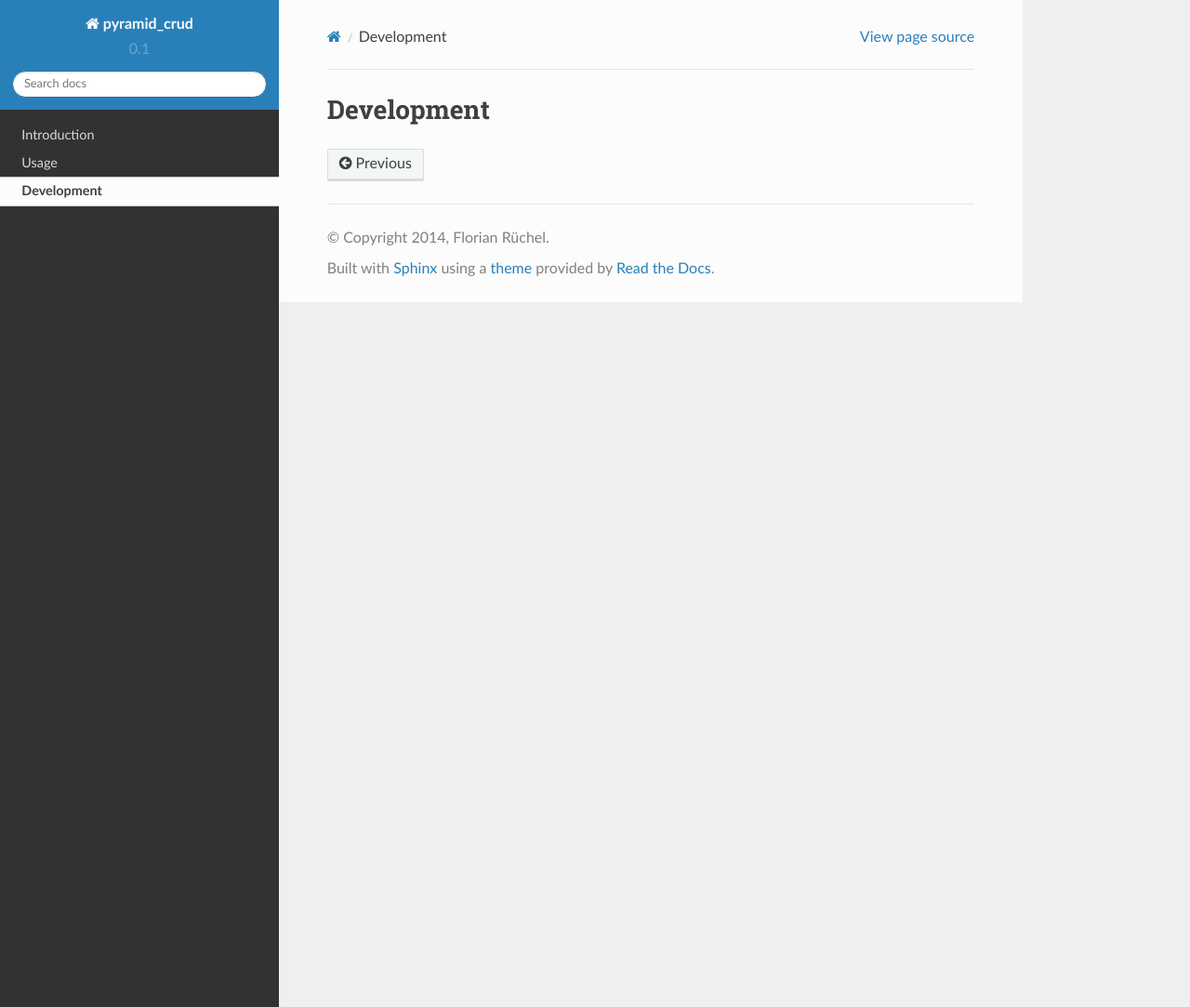
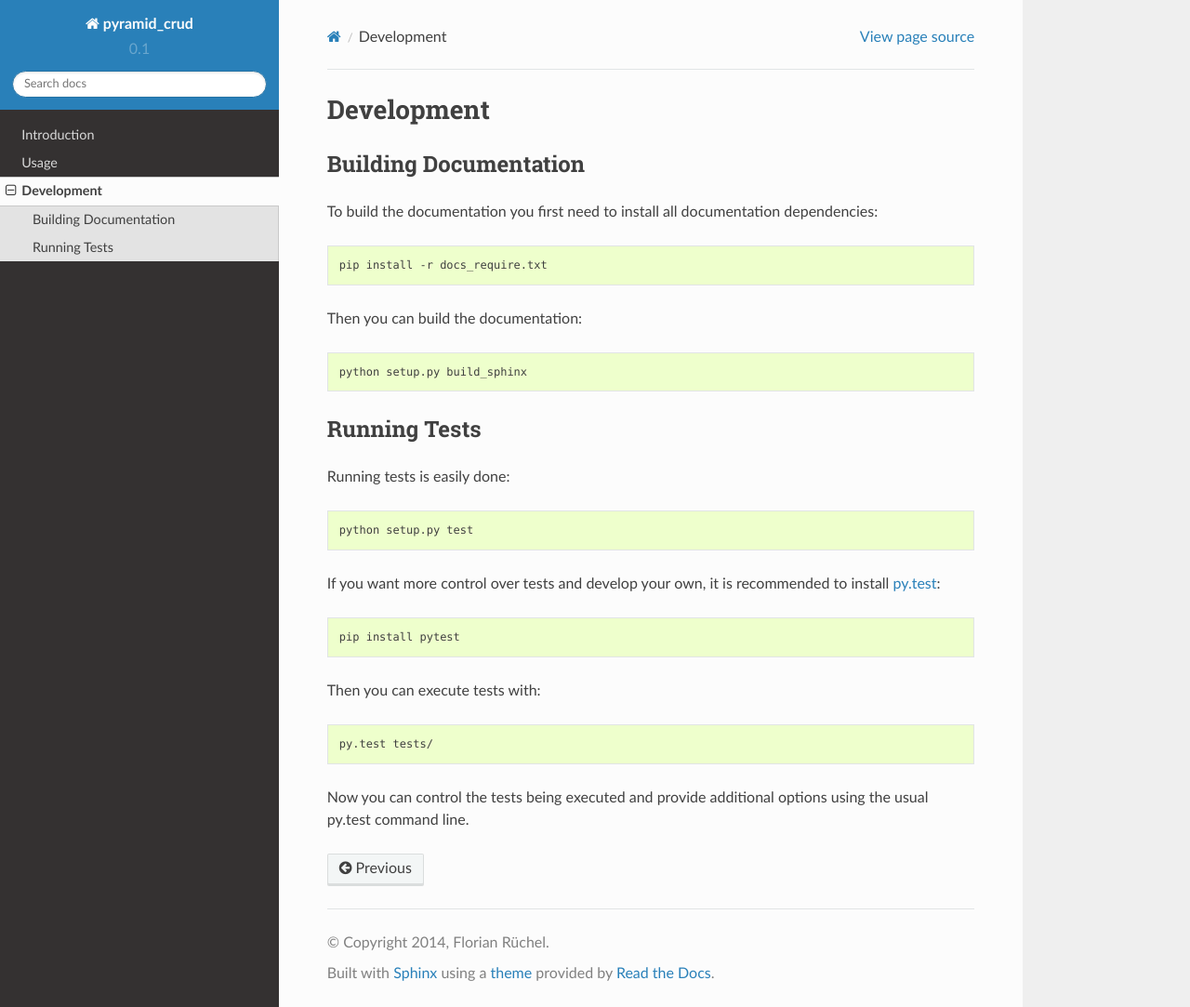
Before and after one commit to Javex/pyramid_crud, a Sphinx documentation site: the page built from docs/development.rst, in a window 1280 px wide and 1083 px high. Shown: the whole window at 93% size. Built offline with Sphinx 7.4.7 and the Read the Docs theme 2.0.0, drawn with Linux system fonts in a browser that asks for light colours.

Commit message:
Enable easy docs build and document it
Document running tests as well

```diff
--- a/docs/development.rst
+++ b/docs/development.rst
@@ -1,2 +1,46 @@
 Development
 ===========
+
+Building Documentation
+----------------------
+
+To build the documentation you first need to install all documentation
+dependencies:
+
+.. code-block:: text
+
+    pip install -r docs_require.txt
+
+Then you can build the documentation:
+
+.. code-block:: text
+
+    python setup.py build_sphinx
+
+
+Running Tests
+-------------
+
+Running tests is easily done:
+
+.. code-block:: text
+
+    python setup.py test
+
+If you want more control over tests and develop your own, it is recommended to
+install `py.test`_:
+
+.. _py.test: http://pytest.org/latest/
+
+.. code-block:: text
+
+    pip install pytest
+
+Then you can execute tests with:
+
+.. code-block:: text
+
+    py.test tests/
+
+Now you can control the tests being executed and provide additional options
+using the usual py.test command line.
--- /dev/null
+++ b/docs_require.txt
@@ -0,0 +1,3 @@
+Sphinx
+docutils
+sphinx_rtd_theme
--- /dev/null
+++ b/setup.cfg
@@ -0,0 +1,4 @@
+[build_sphinx]
+source-dir = docs/
+build-dir = docs/_build
+all-files = 1
--- a/setup.py
+++ b/setup.py
@@ -7,12 +7,6 @@ try:
     CHANGES = open(os.path.join(here, 'CHANGES.txt')).read()
 except:
     README = CHANGES = ''
-
-docs_extras = [
-    'Sphinx',
-    'docutils',
-    'sphinx_rtd_theme',
-]
 
 requires = [
     'pyramid',  # framework
```
